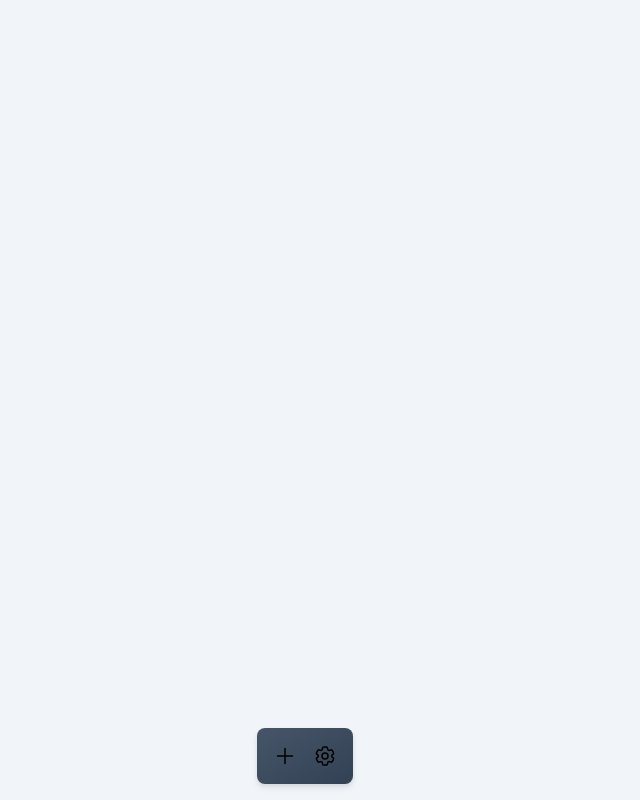
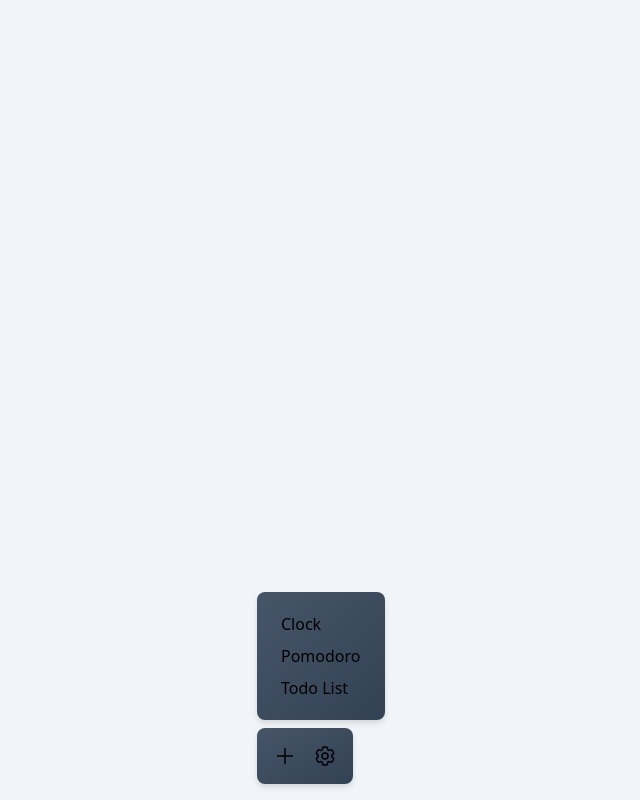
Before and after one commit to mattcbodily/landing-page, a Vue app: page / in a window 1280 px wide. Both pictures are taken after a click on the button 620 px from the left and 756 px from the top of the page. Shown: the whole page, without its empty margins (335-975 px from the left). Built offline with nearby package versions, Linux system fonts and the light colour scheme.

Commit message:
Adds the AddWidgetMenu component and the ability to add widgets to the page

```diff
--- a/src/App.vue
+++ b/src/App.vue
@@ -8,19 +8,19 @@ import { useWidgetStore } from './stores/widget'
 const widgetStore = useWidgetStore()
 
 const widgetMap = {
-  'clock': Clock,
-  'pomodoro': Pomodoro,
+  clock: Clock,
+  pomodoro: Pomodoro,
   'todo-list': TodoList,
 }
 </script>
 
 <template>
-  <div
-    class="min-h-screen p-4 bg-slate-100 dark:bg-slate-800"
-    id="widget-grid"
-  >
+  <div class="min-h-screen p-4 bg-slate-100 dark:bg-slate-800" id="widget-grid">
     <template v-for="widget in widgetStore.widgets" :key="widget.uuid">
-      <component :is="widgetMap[widget.widget]" :widget-position="{ x: widget.x, y: widget.y }"></component>
+      <component
+        :is="widgetMap[widget.widget]"
+        :widget-position="{ x: widget.x, y: widget.y }"
+      ></component>
     </template>
   </div>
   <ToolBar />
--- /dev/null
+++ b/src/components/AddWidgetMenu.vue
@@ -0,0 +1,34 @@
+<script setup>
+import { defineEmits } from 'vue'
+import { useWidgetStore } from '@/stores/widget'
+
+const widgetMap = {
+  Clock: 'clock',
+  Pomodoro: 'pomodoro',
+  'Todo List': 'todo-list',
+}
+
+const emits = defineEmits(['add-widget'])
+
+const widgetStore = useWidgetStore()
+
+const addWidgetClick = (widget) => {
+  widgetStore.addWidget(widget)
+  emits('add-widget')
+}
+</script>
+
+<template>
+  <div
+    class="absolute bottom-16 left-0 p-4 rounded-lg bg-gradient-to-br from-slate-600 to-slate-700"
+  >
+    <div
+      v-for="(widget, key) in widgetMap"
+      :key="key"
+      class="px-2 py-1 cursor-pointer hover:rounded-lg hover:bg-slate-800"
+      @click="addWidgetClick(widget)"
+    >
+      <p>{{ key }}</p>
+    </div>
+  </div>
+</template>
--- a/src/components/ToolBar.vue
+++ b/src/components/ToolBar.vue
@@ -1,8 +1,18 @@
+<script setup>
+import { ref } from 'vue'
+import AddWidgetMenu from './AddWidgetMenu.vue'
+
+const showAddWidgetMenu = ref(false)
+</script>
+
 <template>
   <div
     class="fixed inset-x-0 bottom-4 h-fit w-fit p-2 mx-auto rounded-lg bg-gradient-to-br from-slate-600 to-slate-700 dark:text-slate-100 drop-shadow-md"
   >
-    <button class="p-2 rounded-lg hover:bg-emerald-600 transition-all">
+    <button
+      class="p-2 rounded-lg hover:bg-emerald-600 transition-all"
+      @click="showAddWidgetMenu = !showAddWidgetMenu"
+    >
       <svg
         xmlns="http://www.w3.org/2000/svg"
         fill="none"
@@ -35,5 +45,6 @@
         />
       </svg>
     </button>
+    <AddWidgetMenu v-show="showAddWidgetMenu" @add-widget="showAddWidgetMenu = false" />
   </div>
 </template>
--- a/src/components/widgets/Clock.vue
+++ b/src/components/widgets/Clock.vue
@@ -1,8 +1,6 @@
 <script setup>
-import { defineProps, onMounted, onUnmounted, ref } from 'vue'
+import { onMounted, onUnmounted, ref } from 'vue'
 import WidgetCard from './WidgetCard.vue'
-
-const props = defineProps(['widgetPosition'])
 
 const currentDate = ref(null)
 const currentTime = ref(null)
@@ -38,9 +36,8 @@ onUnmounted(() => {
   <WidgetCard
     id="clock"
     class="h-40 w-48 flex flex-col items-center justify-center gap-1 bg-gradient-to-br from-teal-500 to-emerald-600"
-    :widget-position="props.widgetPosition"
   >
-    <p class="text-lg font-semibold">{{ currentDate }}</p>
-    <p class="text-3xl font-extrabold">{{ currentTime }}</p>
+    <p class="text-lg font-semibold select-none">{{ currentDate }}</p>
+    <p class="text-3xl font-extrabold select-none">{{ currentTime }}</p>
   </WidgetCard>
 </template>
--- a/src/components/widgets/WidgetCard.vue
+++ b/src/components/widgets/WidgetCard.vue
@@ -1,22 +1,21 @@
 <script setup>
-import { defineProps, ref } from 'vue'
+import { ref } from 'vue'
 import { useDraggable } from '@vueuse/core'
 import { useWidgetStore } from '@/stores/widget'
 
 const widgetStore = useWidgetStore()
 
-const props = defineProps(['widgetPosition'])
-
 const card = ref(null)
 
 const { style } = useDraggable(card, {
   initialValue: {
-    x: props.widgetPosition.x,
-    y: props.widgetPosition.y
+    // Fix this to access the widget by its name
+    x: widgetStore.widgets[0].x,
+    y: widgetStore.widgets[0].y,
   },
   onEnd: (position) => {
     widgetStore.updateWidgetPosition(card.value.id, position)
-  }
+  },
 })
 </script>
 
--- a/src/stores/widget.js
+++ b/src/stores/widget.js
@@ -1,11 +1,21 @@
 import { defineStore } from 'pinia'
 import { useStorage } from '@vueuse/core'
+import { v4 as uuidv4 } from 'uuid'
 
 export const useWidgetStore = defineStore('widgets', () => {
   const widgets = useStorage('widget-store', [])
 
+  const addWidget = (widget) => {
+    widgets.value.push({
+      uuid: uuidv4(),
+      widget,
+      x: 16 * (widgets.value.length + 1),
+      y: 16 * (widgets.value.length + 1),
+    })
+  }
+
   const updateWidgetPosition = (widget, position) => {
-    const foundWidget = widgets.value.find(element => element.widget === widget)
+    const foundWidget = widgets.value.find((element) => element.widget === widget)
 
     if (foundWidget) {
       foundWidget.x = position.x
@@ -13,5 +23,5 @@ export const useWidgetStore = defineStore('widgets', () => {
     }
   }
 
-  return { widgets, updateWidgetPosition }
+  return { widgets, addWidget, updateWidgetPosition }
 })
```
